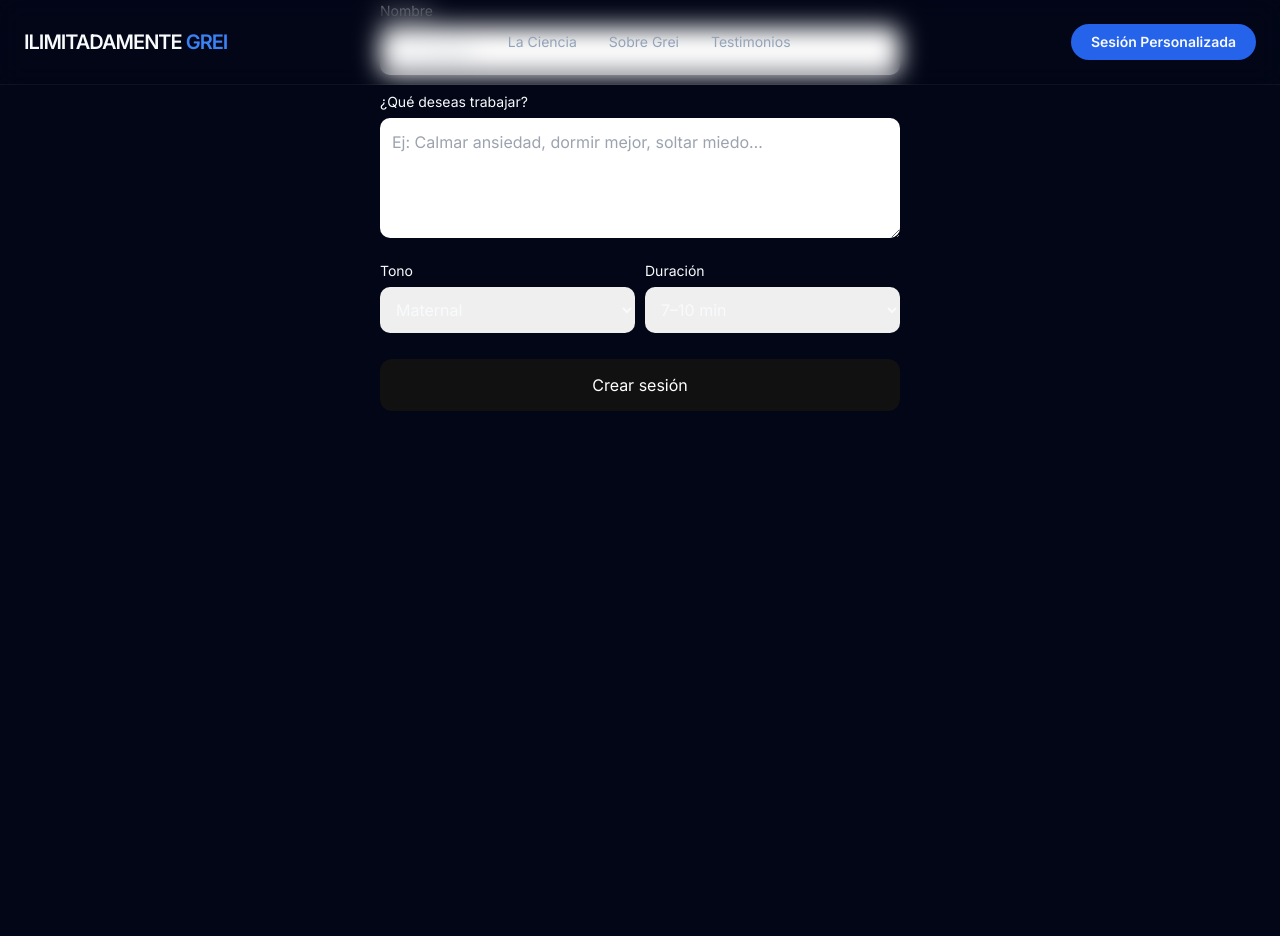
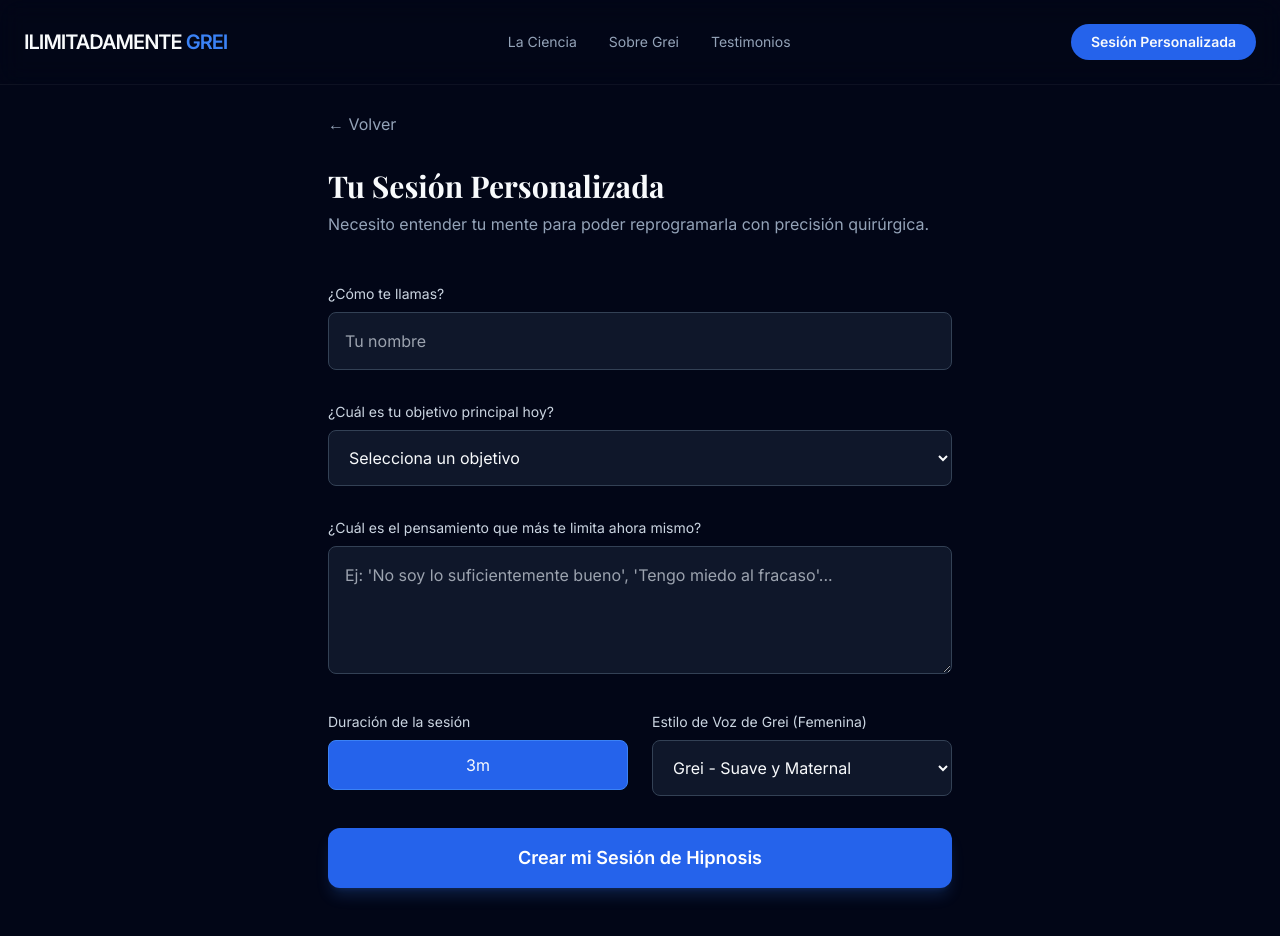
Before and after one commit to ilimitadamentegrei-boop/Web-Hipnosis, a React (Vite) app: page / in a window 1280 px wide. Both pictures are taken after a click on the button "Sesión Personalizada". Before the commit the page ends 800 px from the top, so only its background shows below. Built offline with nearby package versions, Linux system fonts and the light colour scheme.

Commit message:
Update HypnosisForm.tsx

```diff
--- a/components/HypnosisForm.tsx
+++ b/components/HypnosisForm.tsx
@@ -1,124 +1,126 @@
-import React from "react";
-import type { HypnosisFormData } from "../types";
+import React, { useState } from 'react';
+import { HypnosisFormData } from '../types';
 
-type Props = {
+interface HypnosisFormProps {
   onSubmit: (data: HypnosisFormData) => void;
-  isLoading?: boolean;
+  onBack: () => void;
+}
+
+export const HypnosisForm: React.FC<HypnosisFormProps> = ({ onSubmit, onBack }) => {
+  const [formData, setFormData] = useState<HypnosisFormData>({
+    name: '',
+    primaryGoal: '',
+    biggestObstacle: '',
+    currentFeeling: '',
+    sessionDuration: '3',
+    voiceType: 'Kore'
+  });
+
+  const handleSubmit = (e: React.FormEvent) => {
+    e.preventDefault();
+    onSubmit(formData);
   };
 
-export function HypnosisForm({ onSubmit, isLoading }: Props) {
-  const [name, setName] = React.useState("");
-  const [goal, setGoal] = React.useState("");
-  const [tone, setTone] = React.useState<"maternal" | "neutral" | "direct">(
-    "maternal"
-  );
-  const [duration, setDuration] = React.useState<
-    "7-10" | "10-15" | "15-20"
-  >("7-10");
+  return (
+    <div className="min-h-screen pt-28 pb-12 px-6 max-w-2xl mx-auto">
+      <button
+        onClick={onBack}
+        className="mb-8 text-slate-400 hover:text-white flex items-center gap-2 transition-colors"
+      >
+        ← Volver
+      </button>
 
-  function handleSubmit(e: React.FormEvent) {
-    e.preventDefault();
+      <div className="mb-12">
+        <h2 className="text-3xl font-bold mb-2">Tu Sesión Personalizada</h2>
+        <p className="text-slate-400">
+          Necesito entender tu mente para poder reprogramarla con precisión quirúrgica.
+        </p>
+      </div>
 
-    const payload: HypnosisFormData = {
-      name,
-      goal,
-      tone,
-      duration,
-    };
+      <form onSubmit={handleSubmit} className="space-y-8">
+        <div className="space-y-2">
+          <label className="block text-sm font-medium text-slate-300">¿Cómo te llamas?</label>
+          <input
+            required
+            type="text"
+            placeholder="Tu nombre"
+            className="w-full bg-slate-900 border border-slate-700 rounded-lg p-4 focus:ring-2 focus:ring-blue-500 outline-none transition-all"
+            value={formData.name}
+            onChange={(e) => setFormData({ ...formData, name: e.target.value })}
+          />
+        </div>
 
-    onSubmit(payload);
-  }
+        <div className="space-y-2">
+          <label className="block text-sm font-medium text-slate-300">¿Cuál es tu objetivo principal hoy?</label>
+          <select
+            required
+            className="w-full bg-slate-900 border border-slate-700 rounded-lg p-4 focus:ring-2 focus:ring-blue-500 outline-none transition-all"
+            value={formData.primaryGoal}
+            onChange={(e) => setFormData({ ...formData, primaryGoal: e.target.value })}
+          >
+            <option value="">Selecciona un objetivo</option>
+            <option value="Superar la ansiedad y el estrés">Superar ansiedad/estrés</option>
+            <option value="Dormir profundamente y descansar">Sueño reparador</option>
+            <option value="Aumentar mi productividad y enfoque">Productividad máxima</option>
+            <option value="Elevar mi autoconfianza y merecimiento">Confianza radical</option>
+            <option value="Sanar una relación del pasado">Sanar relaciones</option>
+          </select>
+        </div>
 
-  return (
-    <form
-      onSubmit={handleSubmit}
-      style={{
-        maxWidth: 520,
-        margin: "0 auto",
-        display: "grid",
-        gap: 16,
-      }}
+        <div className="space-y-2">
+          <label className="block text-sm font-medium text-slate-300">
+            ¿Cuál es el pensamiento que más te limita ahora mismo?
+          </label>
+          <textarea
+            required
+            placeholder="Ej: 'No soy lo suficientemente bueno', 'Tengo miedo al fracaso'..."
+            className="w-full bg-slate-900 border border-slate-700 rounded-lg p-4 focus:ring-2 focus:ring-blue-500 outline-none transition-all h-32"
+            value={formData.biggestObstacle}
+            onChange={(e) => setFormData({ ...formData, biggestObstacle: e.target.value })}
+          />
+        </div>
+
+        <div className="grid grid-cols-1 md:grid-cols-2 gap-6">
+          <div className="space-y-2">
+            <label className="block text-sm font-medium text-slate-300">Duración de la sesión</label>
+            <div className="grid grid-cols-1 gap-2">
+              {['3'].map((d) => (
+                <button
+                  key={d}
+                  type="button"
+                  onClick={() => setFormData({ ...formData, sessionDuration: d as any })}
+                  className={`py-3 rounded-lg border ${
+                    formData.sessionDuration === d
+                      ? 'bg-blue-600 border-blue-500'
+                      : 'bg-slate-900 border-slate-700'
+                  } transition-all`}
                 >
-      <label>
-        <div style={{ fontSize: 14, marginBottom: 6 }}>Nombre</div>
-        <input
-          value={name}
-          onChange={(e) => setName(e.target.value)}
-          placeholder="Tu nombre"
-          required
-          style={{ width: "100%", padding: 12, borderRadius: 10 }}
-        />
-      </label>
+                  {d}m
+                </button>
+              ))}
+            </div>
+          </div>
 
-      <label>
-        <div style={{ fontSize: 14, marginBottom: 6 }}>
-          ¿Qué deseas trabajar?
+          <div className="space-y-2">
+            <label className="block text-sm font-medium text-slate-300">Estilo de Voz de Grei (Femenina)</label>
+            <select
+              className="w-full bg-slate-900 border border-slate-700 rounded-lg p-4 focus:ring-2 focus:ring-blue-500 outline-none transition-all"
+              value={formData.voiceType}
+              onChange={(e) => setFormData({ ...formData, voiceType: e.target.value as any })}
+            >
+              <option value="Kore">Grei - Suave y Maternal</option>
+              <option value="Puck">Grei - Directa y Energética</option>
+            </select>
           </div>
-        <textarea
-          value={goal}
-          onChange={(e) => setGoal(e.target.value)}
-          placeholder="Ej: Calmar ansiedad, dormir mejor, soltar miedo…"
-          required
-          rows={4}
-          style={{ width: "100%", padding: 12, borderRadius: 10 }}
-        />
-      </label>
-
-      <div
-        style={{
-          display: "grid",
-          gap: 10,
-          gridTemplateColumns: "1fr 1fr",
-        }}
-      >
-        <label>
-          <div style={{ fontSize: 14, marginBottom: 6 }}>Tono</div>
-          <select
-            value={tone}
-            onChange={(e) =>
-              setTone(e.target.value as "maternal" | "neutral" | "direct")
-            }
-            style={{ width: "100%", padding: 12, borderRadius: 10 }}
-          >
-            <option value="maternal">Maternal</option>
-            <option value="neutral">Neutral</option>
-            <option value="direct">Directo</option>
-          </select>
-        </label>
-
-        <label>
-          <div style={{ fontSize: 14, marginBottom: 6 }}>Duración</div>
-          <select
-            value={duration}
-            onChange={(e) =>
-              setDuration(e.target.value as "7-10" | "10-15" | "15-20")
-            }
-            style={{ width: "100%", padding: 12, borderRadius: 10 }}
-          >
-            <option value="7-10">7–10 min</option>
-            <option value="10-15">10–15 min</option>
-            <option value="15-20">15–20 min</option>
-          </select>
-        </label>
         </div>
 
         <button
           type="submit"
-        disabled={isLoading}
-        style={{
-          marginTop: 10,
-          padding: 14,
-          borderRadius: 12,
-          border: "none",
-          cursor: "pointer",
-          fontSize: 16,
-          background: "#111",
-          color: "#fff",
-          opacity: isLoading ? 0.7 : 1,
-        }}
+          className="w-full py-4 bg-blue-600 hover:bg-blue-500 text-white font-bold rounded-xl transition-all shadow-lg shadow-blue-500/20 text-lg"
         >
-        {isLoading ? "Generando..." : "Crear sesión"}
+          Crear mi Sesión de Hipnosis
         </button>
       </form>
+    </div>
   );
-}
+};
```
Lines whose indentation alone changed are shown as unchanged.
